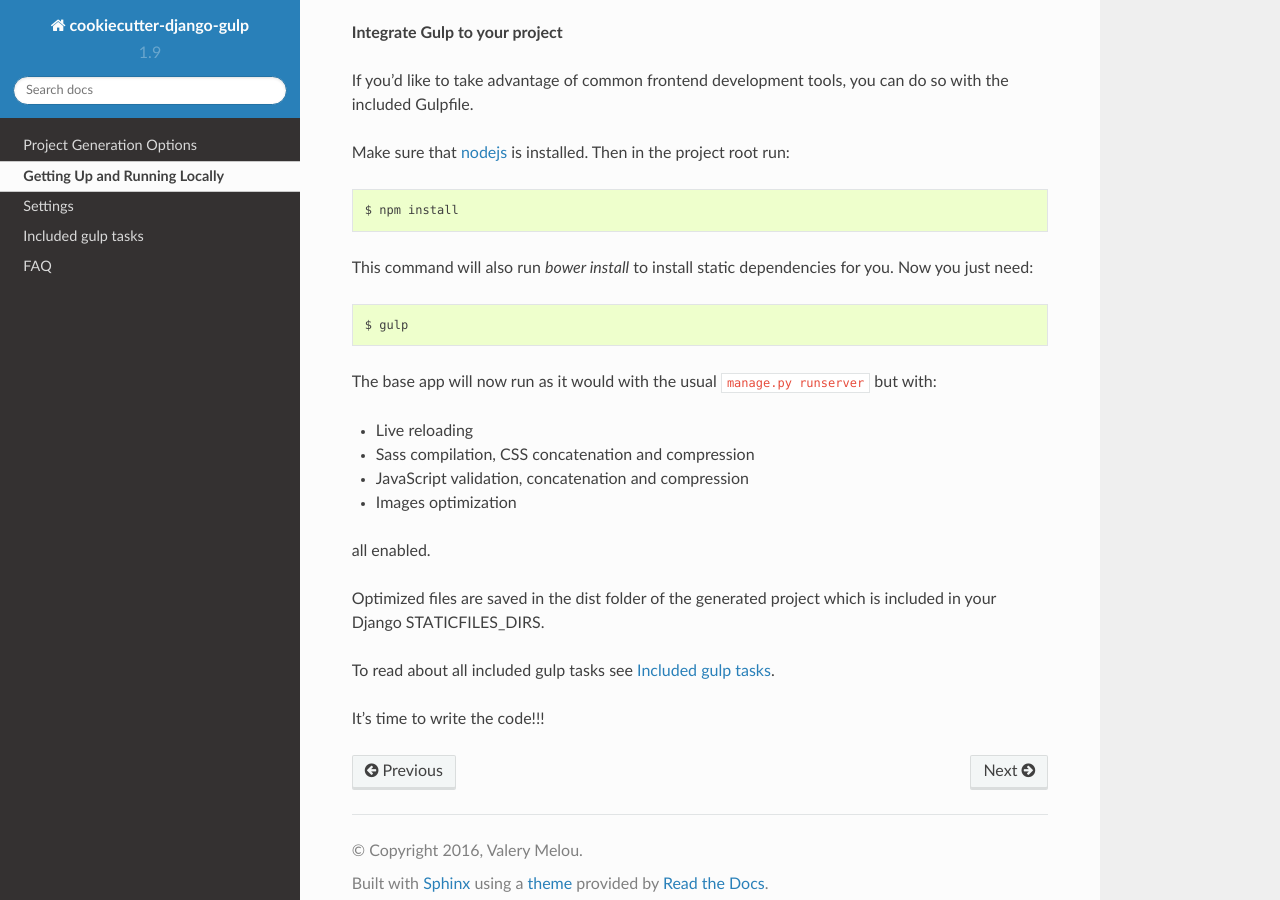
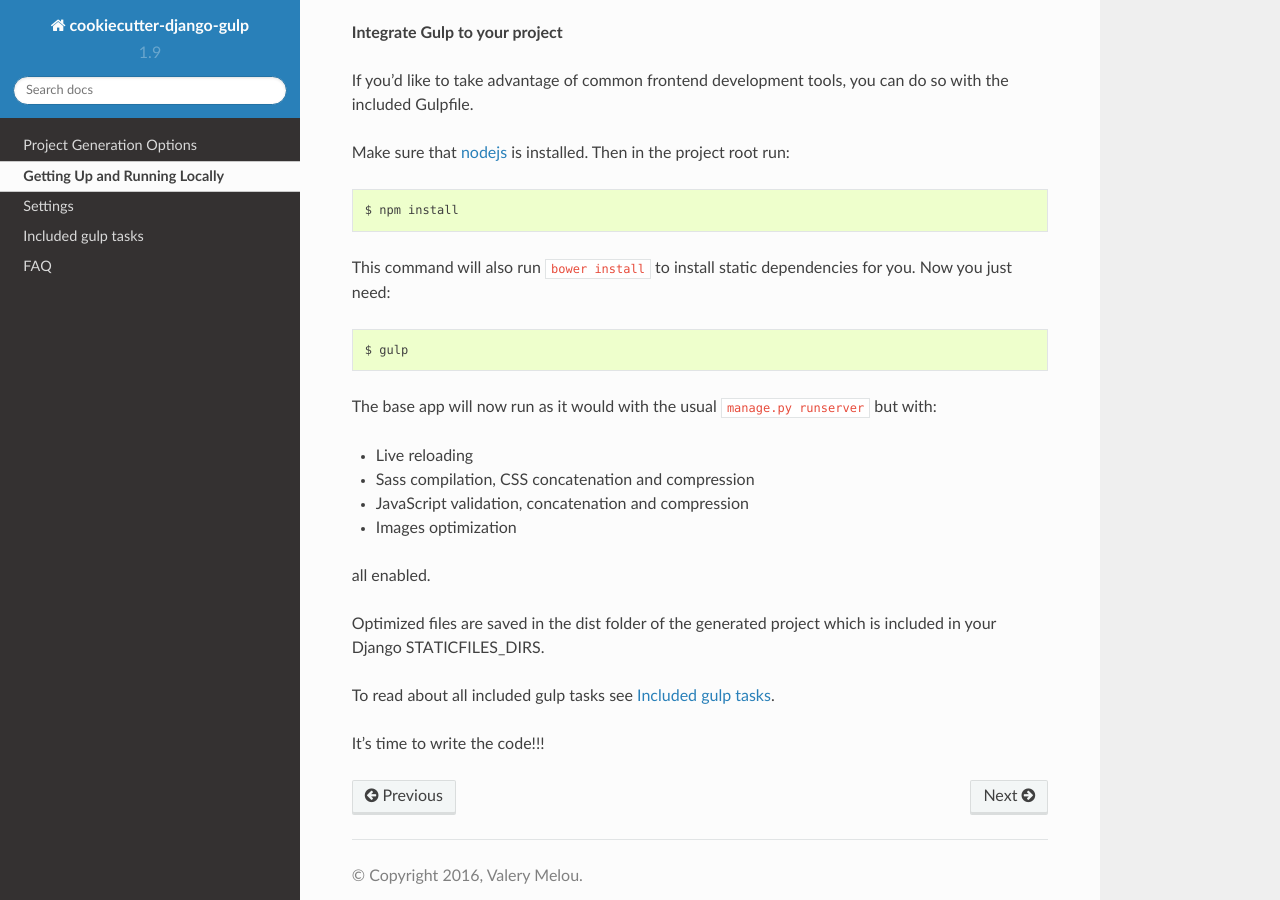
Before and after one commit to valerymelou/cookiecutter-django, a Sphinx documentation site: the page built from docs/developing-locally.rst, in a window 1280 px wide and 900 px high, scrolled down 1050 px. Built offline with Sphinx 7.4.7 and the Read the Docs theme 2.0.0, drawn with Linux system fonts in a browser that asks for light colours.

Commit message:
Fix a typo in the docs

```diff
--- a/docs/developing-locally.rst
+++ b/docs/developing-locally.rst
@@ -50,7 +50,7 @@ Make sure that nodejs_ is installed. Then in the project root run::
 
     $ npm install
 
-This command will also run `bower install` to install static dependencies for you. Now you just need::
+This command will also run ``bower install`` to install static dependencies for you. Now you just need::
 
     $ gulp
 
```
